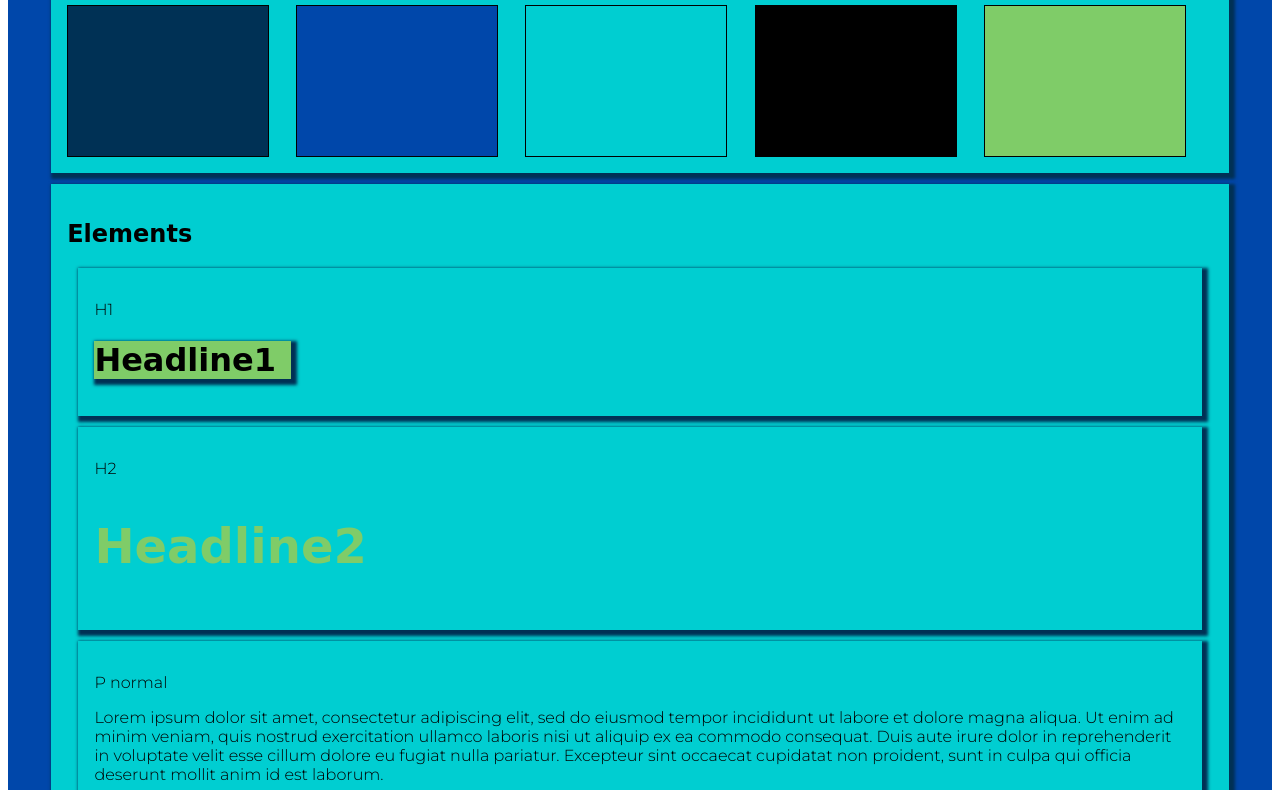
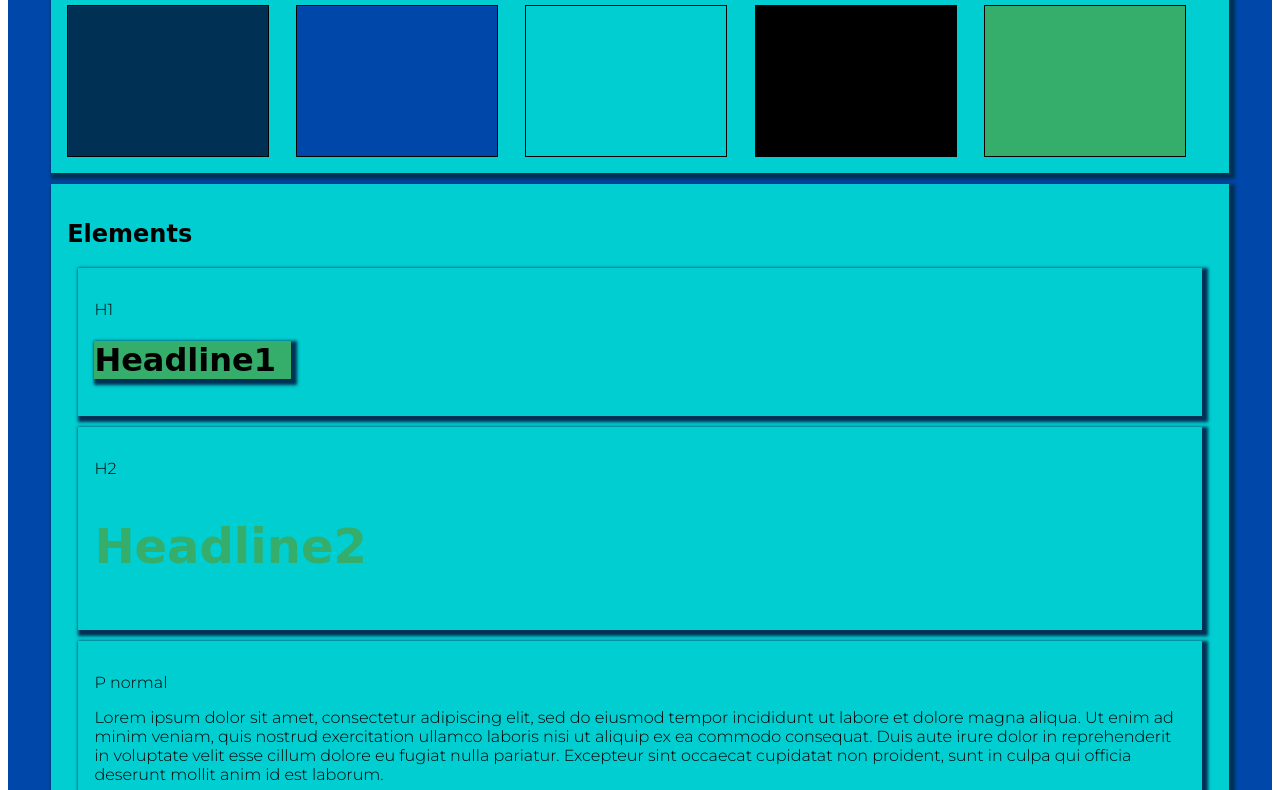
Before and after one commit to NReeve160/WDD331, a plain HTML site: page style-guide/index.html in a window 1280 px wide. Shown: the part 563-1353 px from the top of the page. Drawn offline with Linux system fonts and the light colour scheme; a web font is replaced by a local one.

Commit message:
Slightly darker green

```diff
--- a/style-guide/style.css
+++ b/style-guide/style.css
@@ -40,7 +40,7 @@ p {
 }
 
 #five {
-    background-color: #7FCC68;
+    background-color: #35AD6B;
 }
 
 main {
@@ -56,13 +56,13 @@ div {
 }
 
 #headline-one {
-    background-color: #7FCC68;
+    background-color: #35AD6B;
     max-width: 18%;
     box-shadow: 3px 3px 3px 3px #003155;
 }
 
 #headline-two {
-    color: #7FCC68;
+    color: #35AD6B;
     font-size: xxx-large;
 }
 
```
